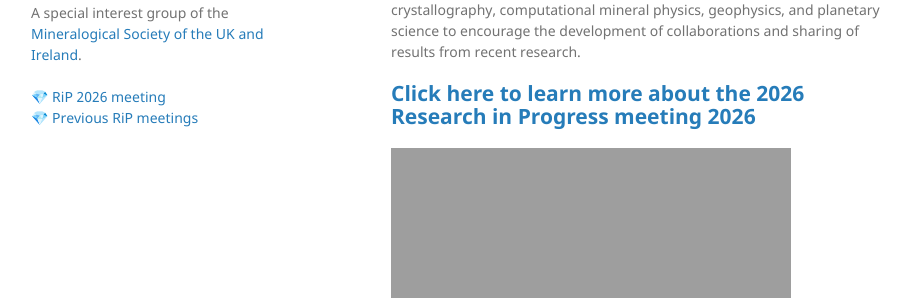
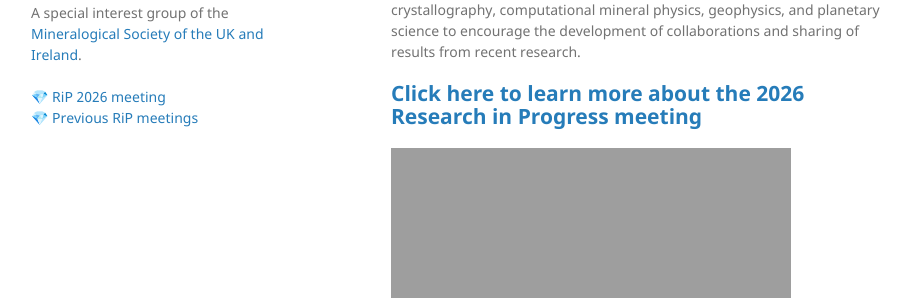
Before and after one commit to MinPhys/MinPhys.github.io, a Jekyll site: the page built from index.md, in a window 1280 px wide and 900 px high, scrolled down 802 px. Shown: the part 252-550 px from the top of the window, without its empty margins (179-1100 px from the left). Built offline with Jekyll 4.4.1, drawn with Linux system fonts in a browser that asks for light colours; our own code applies the rules of GitHub Pages for plain Markdown files.

Commit message:
Update index.md

```diff
--- a/index.md
+++ b/index.md
@@ -28,7 +28,7 @@ layout: default
 # [Research in Progress meeting 2026](./RiP_2026/RiP_2026.html)
 ### Oxford - July 8th and 9th
 Registration for the Mineral Physics Group Research in Progress meeting 2026 is now open! This year's meeting will be hosted at the University of Oxford on 8th and 9th July 2026. Our Research in Progress meetings bring together post-graduate and post-doctoral researchers from all areas of high-pressure mineralogy & crystallography, mineral magnetism, molecular crystallography, computational mineral physics, geophysics, and planetary science to encourage the development of collaborations and sharing of results from recent research.
-## [Click here to learn more about the 2026 Research in Progress meeting 2026](./RiP_2026/RiP_2026.html)
+## [Click here to learn more about the 2026 Research in Progress meeting](./RiP_2026/RiP_2026.html)
 ![Registration_Now_Open](https://MinPhys.github.io/RiP_2026/assetts/Flyer.png)
 
 The Mineral Physics Group provides a travel bursary to support the attendance of this meeting and others like it. The scheme is being expanded to make some caring expenses eligible.
```
